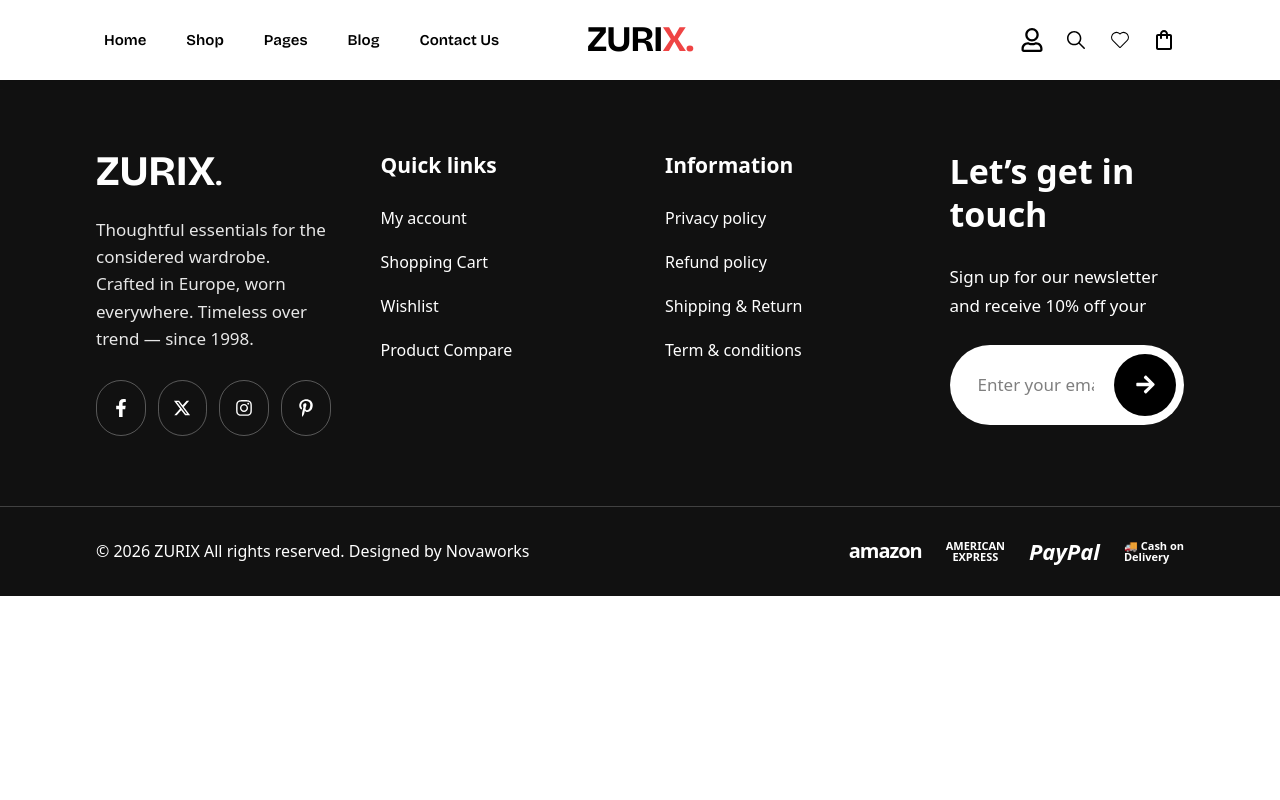
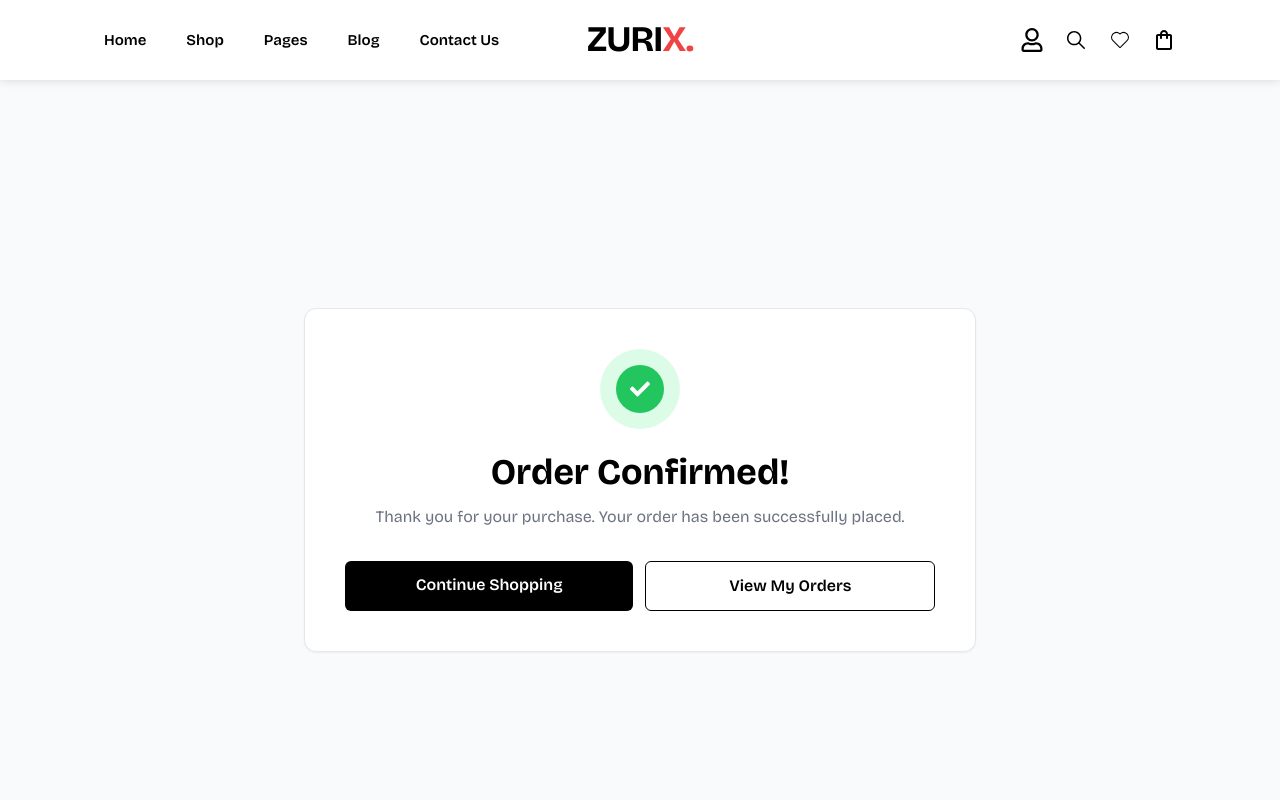
Before and after one commit to prateek205/ZURIX_frontend, a React (Vite) app: page /order-success in a window 1280 px wide. Shown: the top 800 px of the page. Built offline with nearby package versions, Linux system fonts and the light colour scheme; no server answers.

Commit message:
update the components, pages

```diff
--- a/src/App.jsx
+++ b/src/App.jsx
@@ -9,6 +9,7 @@ import CartPage from "./pages/CartPage";
 import Login from "./pages/LoginPage";
 import Profile from "./pages/Profile";
 import OrderPage from "./pages/OrderPage";
+import Order_Success from "./pages/Order-Success";
 
 const App = () => {
   return (
@@ -22,6 +23,7 @@ const App = () => {
         <Route path="/productDetail/:id" element={<ProductDetails />} />
         <Route path="/cart" element={<CartPage />} />
         <Route path="/order" element={<OrderPage />} />
+        <Route path="/order-success" element={<Order_Success />} />
       </Routes>
       <Footer />
     </>
--- /dev/null
+++ b/src/components/OrderSuccess.jsx
@@ -0,0 +1,123 @@
+import React from "react";
+import { Link, useLocation } from "react-router-dom";
+import { FaCheck } from "react-icons/fa";
+
+const OrderSuccess = () => {
+  const location = useLocation();
+
+  const order = location.state?.order;
+
+  return (
+    <section className="min-h-screen bg-gray-50 flex items-center justify-center px-4 py-10">
+      <div className="w-full max-w-2xl bg-white rounded-xl shadow-sm border border-gray-200 p-6 md:p-10">
+        {/* Success Icon */}
+        <div className="flex justify-center mb-6">
+          <div className="w-20 h-20 rounded-full bg-green-100 flex items-center justify-center">
+            <div className="w-12 h-12 rounded-full bg-green-500 flex items-center justify-center">
+              <FaCheck className="text-white text-xl" />
+            </div>
+          </div>
+        </div>
+
+        {/* Heading */}
+        <div className="text-center">
+          <h1 className="text-3xl md:text-4xl font-bold font-zurixFont">
+            Order Confirmed!
+          </h1>
+
+          <p className="text-gray-500 mt-3 font-zurixFont">
+            Thank you for your purchase. Your order has been successfully
+            placed.
+          </p>
+        </div>
+
+        {/* Order Details */}
+        {order && (
+          <div className="mt-8 border border-gray-200 rounded-lg p-5">
+            <div className="flex justify-between items-center border-b pb-4">
+              <div>
+                <p className="text-sm text-gray-500">Order ID</p>
+                <p className="font-semibold mt-1 break-all">{order._id}</p>
+              </div>
+
+              <div className="text-right">
+                <p className="text-sm text-gray-500">Order Status</p>
+                <p className="font-semibold text-green-600 mt-1">
+                  {order.orderStatus}
+                </p>
+              </div>
+            </div>
+
+            {/* Payment */}
+            <div className="grid grid-cols-1 sm:grid-cols-2 gap-5 py-5 border-b">
+              <div>
+                <p className="text-sm text-gray-500">Payment Method</p>
+
+                <p className="font-medium mt-1">{order.paymentMethod}</p>
+              </div>
+
+              <div>
+                <p className="text-sm text-gray-500">Payment Status</p>
+
+                <p className="font-medium text-green-600 mt-1">
+                  {order.paymentStatus}
+                </p>
+              </div>
+
+              <div>
+                <p className="text-sm text-gray-500">Shipping Charges</p>
+
+                <p className="font-medium mt-1">₹{order.shippingCharges}</p>
+              </div>
+
+              <div>
+                <p className="text-sm text-gray-500">Total Amount</p>
+
+                <p className="font-bold text-lg mt-1">₹{order.totalAmount}</p>
+              </div>
+            </div>
+
+            {/* Shipping Address */}
+            {order.shippingAddress && (
+              <div className="pt-5">
+                <p className="text-sm text-gray-500 mb-2">Delivery Address</p>
+
+                <div className="text-sm font-medium leading-6">
+                  <p>{order.shippingAddress.fullName}</p>
+                  <p>{order.shippingAddress.mobileNumber}</p>
+                  <p>{order.shippingAddress.address}</p>
+                  <p>
+                    {order.shippingAddress.city}, {order.shippingAddress.state}
+                  </p>
+                  <p>
+                    {order.shippingAddress.pincode},{" "}
+                    {order.shippingAddress.country}
+                  </p>
+                </div>
+              </div>
+            )}
+          </div>
+        )}
+
+        {/* Buttons */}
+        <div className="flex flex-col sm:flex-row gap-3 mt-8">
+          <Link
+            to="/"
+            className="w-full bg-black text-white text-center py-3 rounded-md font-semibold hover:bg-gray-800 transition font-zurixFont"
+          >
+            Continue Shopping
+          </Link>
+
+          <Link
+            to="/orders"
+            className="w-full border border-black text-black text-center py-3 rounded-md font-semibold hover:bg-black hover:text-white transition font-zurixFont"
+          >
+            View My Orders
+          </Link>
+        </div>
+      </div>
+    </section>
+  );
+};
+
+export default OrderSuccess;
--- a/src/components/orders/OrderSection.jsx
+++ b/src/components/orders/OrderSection.jsx
@@ -238,7 +238,7 @@ const OrderSection = () => {
 
   const discount = mainPrice - sellingPrice;
 
-  const shipping = 0;
+  const shipping = sellingPrice >= 1000 ? 0 : 100;
 
   const total = sellingPrice + shipping;
 
--- /dev/null
+++ b/src/pages/Order-Success.jsx
@@ -0,0 +1,12 @@
+import React from "react";
+import OrderSuccess from "../components/OrderSuccess";
+
+const Order_Success = () => {
+  return (
+    <section>
+      <OrderSuccess />
+    </section>
+  );
+};
+
+export default Order_Success;
```
